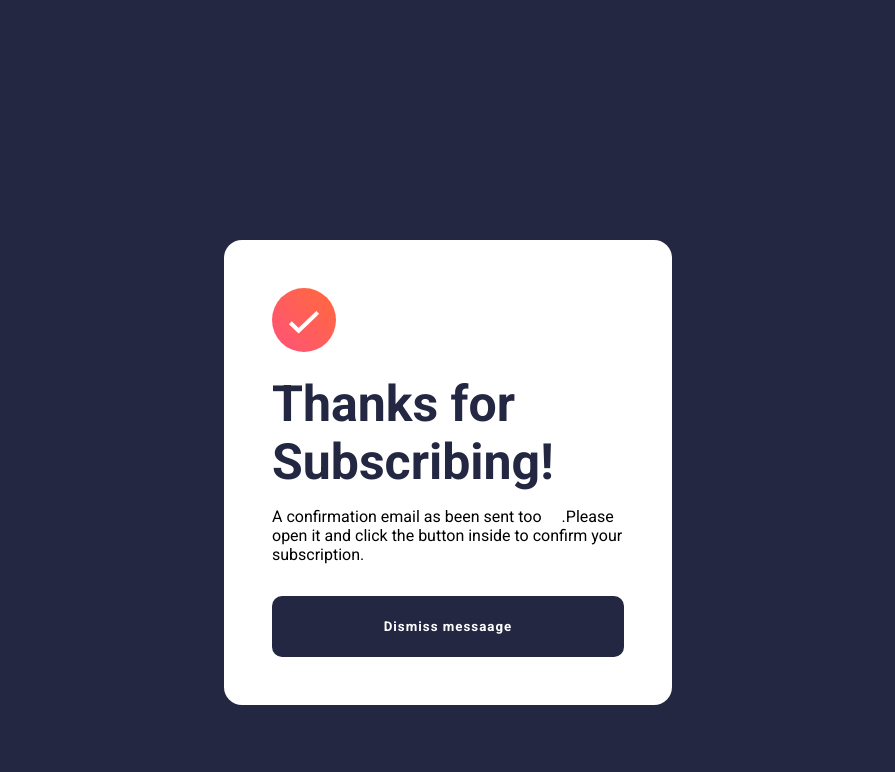
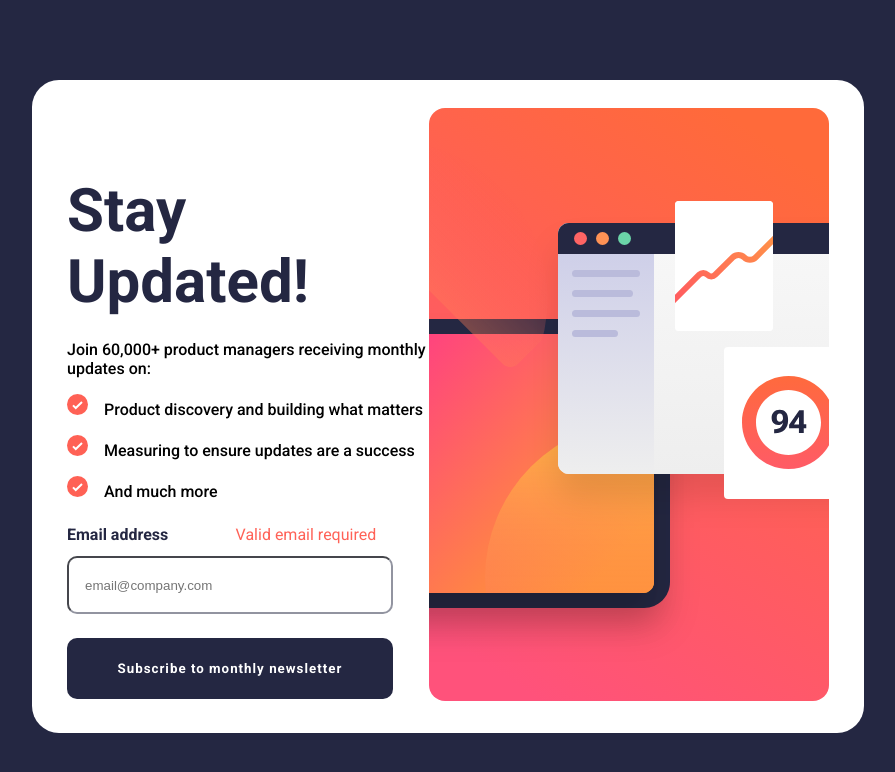
Before and after one commit to IderaNimah/Newsletter_sign_in, a plain HTML site: page index.html in a window 1280 px wide. Both pictures are taken after a click on the button "Subscribe to monthly newsletter". Shown: the whole page, without its empty margins (192-1087 px from the left). Drawn offline with Linux system fonts and the light colour scheme; a web font is replaced by a local one.

Commit message:
email confirmation error

```diff
--- a/index.html
+++ b/index.html
@@ -35,8 +35,9 @@
 
           <div class="input_field">
             <form action="" id="emailForm">
-            <label for="email" class="text">Email address</label>
-            <input type="text" placeholder="email@company.com" id="email"/>
+              <label for="email" class="text">Email address</label>
+              <label for="error" class="error" id="errorLabel" >Valid email required</label>
+              <input type="text" placeholder="email@company.com" id="email" />
             </form>
           </div>
 
@@ -51,8 +52,9 @@
         <img src="./images/icon-success.svg" />
         <h1>Thanks for Subscribing!</h1>
         <p>
-          A confirmation email as been sent too <span id="emailSpan"></span>.Please open it and
-          click the button inside to confirm your subscription.
+          A confirmation email as been sent too
+          <span id="emailSpan"></span>.Please open it and click the button
+          inside to confirm your subscription.
         </p>
         <button class="conf_btn">Dismiss messaage</button>
       </div>
--- a/script.js
+++ b/script.js
@@ -1,18 +1,25 @@
 const thanksConfirmation = document.querySelector(".thank_you");
 const submitButton = document.getElementById("submit");
 const mainContainer = document.querySelector(".main_container");
-console.log("thanksConfirmation");
+const emailInput = document.getElementById("email");
+const errorLabel = document.getElementById("errorLabel");
 
 submitButton.addEventListener("click", () => {
-  thanksConfirmation.classList.remove("hidden");
-  mainContainer.style.display = "none";
+  const email = emailInput.value.trim();
+
+  if (validateEmail(email)) {
+    emailSpan.textContent = email;
+    emailInput.value = '';
+
+    thanksConfirmation.classList.remove("hidden");
+    mainContainer.style.display = "none";
+  } else {
+    errorLabel.classList.add('active');
+  }
 });
 
-document.getElementById("submit").addEventListener("click", function () {
-  const email = document.getElementById("email").value;
-  const emailSpan = document.getElementById("emailSpan");
-  emailSpan.textContent = email;
-
-  // Show the confirmation section
-  document.querySelector(".thank_you").classList.remove("hidden");
-});
+// email validation
+function validateEmail(email){
+  const emailRegex = /^[^\s@]+@[^\s@]+\.[^\s@]+$/
+  return emailRegex.test(email);
+}
--- a/styles.css
+++ b/styles.css
@@ -45,9 +45,21 @@ span {
   margin-right: 1rem;
 }
 .input_field {
+  position: relative;
   margin-top: 1.5rem;
   display: flex;
   flex-direction: column;
+}
+.error{
+  position: absolute;
+  display: none;
+  color: var(--Tomato);
+  top: 0rem;
+  right: 3.3rem;
+  font-weight: 400;
+}
+.error.active{
+  display: block;
 }
 .text {
   color: var(--DarkSlateGrey);
@@ -60,6 +72,7 @@ input {
   border-radius: 10px;
   border-color: var(--Grey);
 }
+
 button {
   margin-top: 1.5rem;
   padding: 23px 18px;
@@ -135,6 +148,13 @@ button {
     width: 100%;
     margin-top: -33px;
   }
+  .error{
+    display: none;
+    position: absolute;
+    color: var(--Tomato);
+    right: 0.5rem;
+    font-weight: 400;
+  }
   .container_two img {
     display: none;
   }
```
